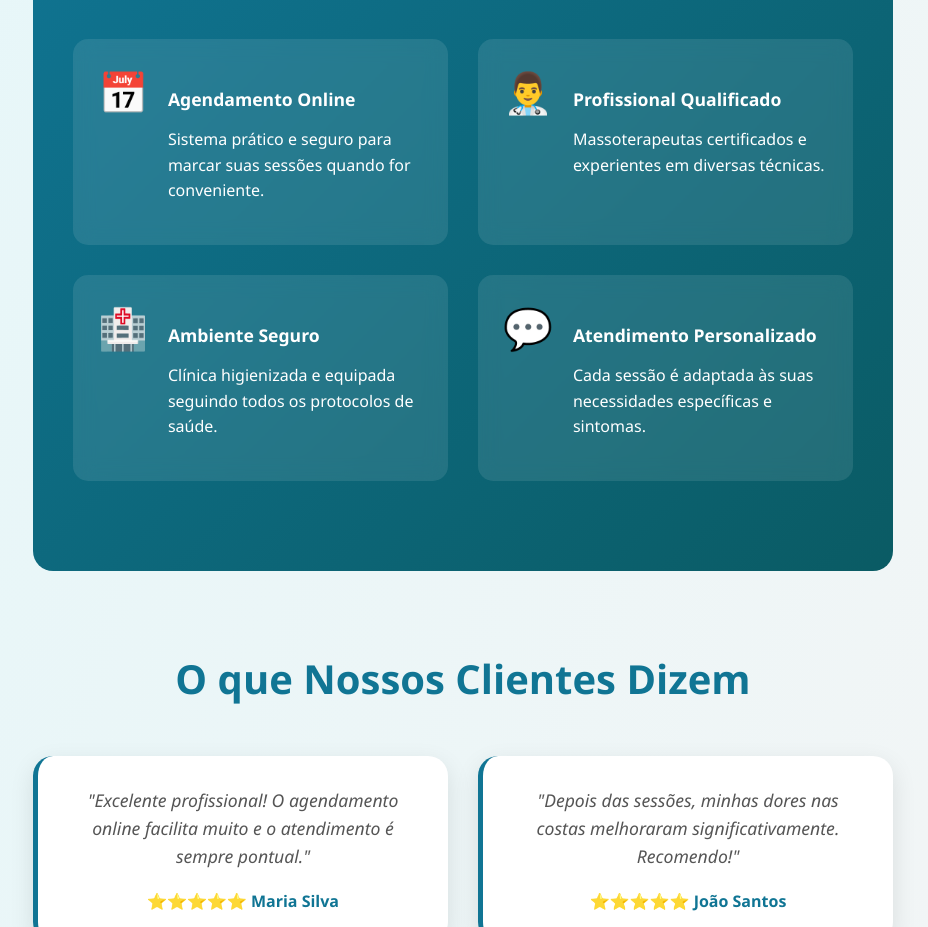
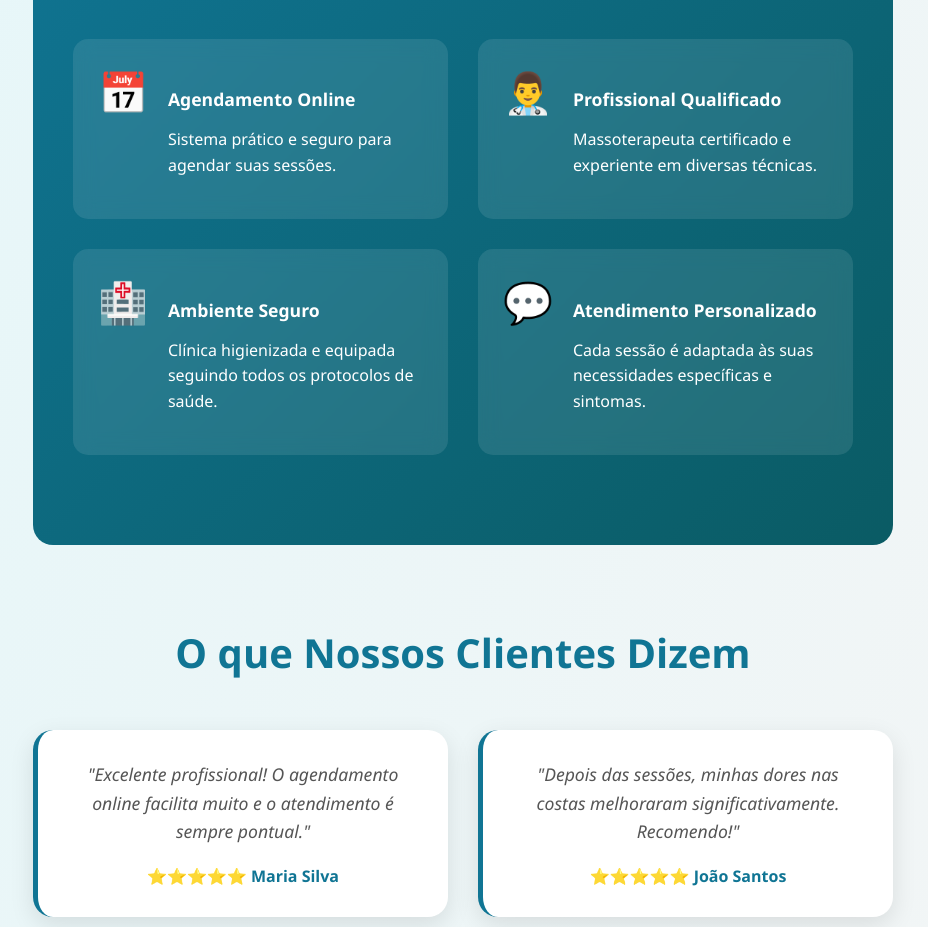
Before and after one commit to makotohigashiumc/pfc_frontend, a React (Vite) app: page / in a window 1280 px wide. Shown: the part 2140-3067 px from the top of the page, without its empty margins (177-1105 px from the left). Built offline with nearby package versions, Linux system fonts and the light colour scheme; no server answers.

Commit message:
Adicionar: PaginaInicial.jsx

```diff
--- a/src/components/PaginaInicial.jsx
+++ b/src/components/PaginaInicial.jsx
@@ -94,7 +94,7 @@ function PaginaInicial() {
               <div className="beneficio-icon">📅</div>
               <div>
                 <h4>Agendamento Online</h4>
-                <p>Sistema prático e seguro para marcar suas sessões quando for conveniente.</p>
+                <p>Sistema prático e seguro para agendar suas sessões.</p>
               </div>
             </div>
 
@@ -103,7 +103,7 @@ function PaginaInicial() {
               <div className="beneficio-icon">👨‍⚕️</div>
               <div>
                 <h4>Profissional Qualificado</h4>
-                <p>Massoterapeutas certificados e experientes em diversas técnicas.</p>
+                <p>Massoterapeuta certificado e experiente em diversas técnicas.</p>
               </div>
             </div>
 
```
